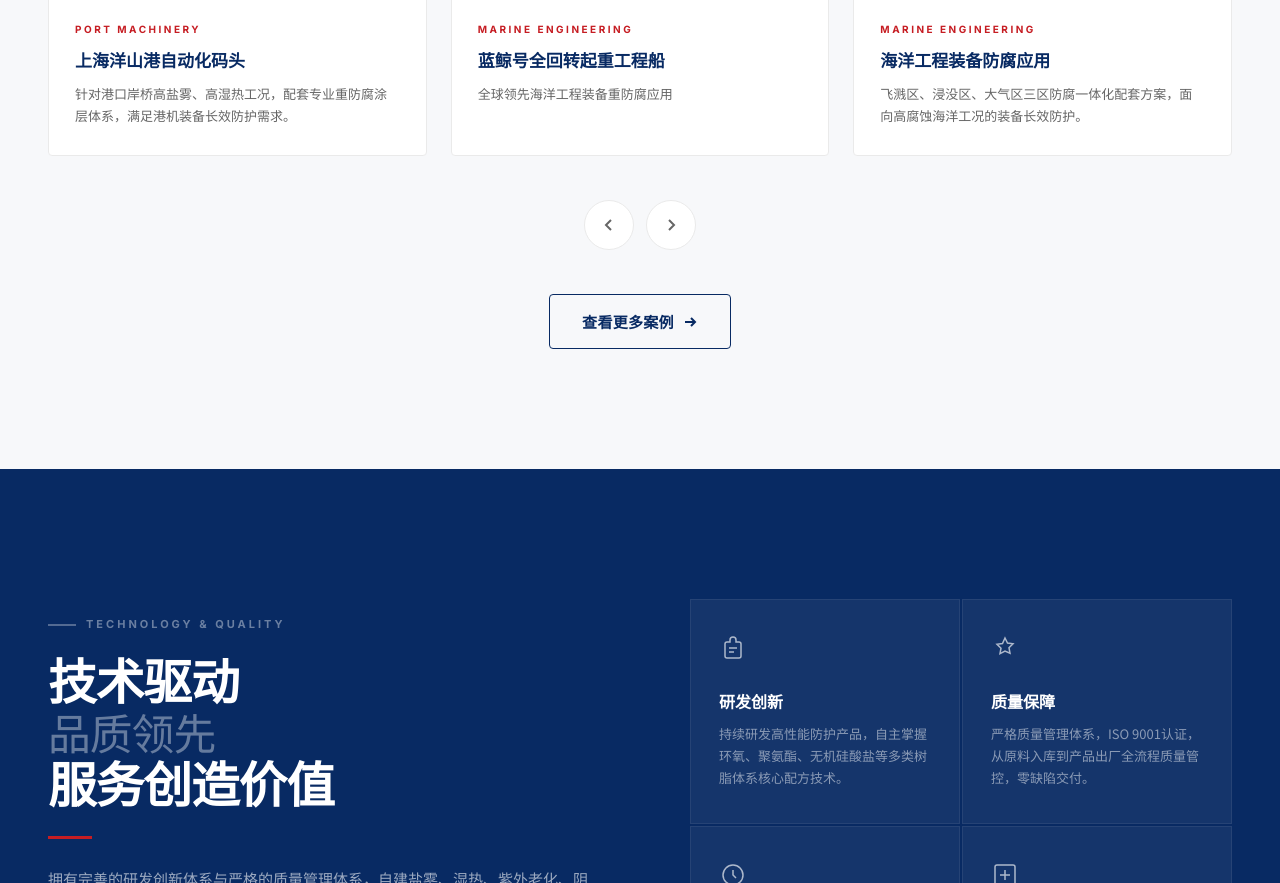
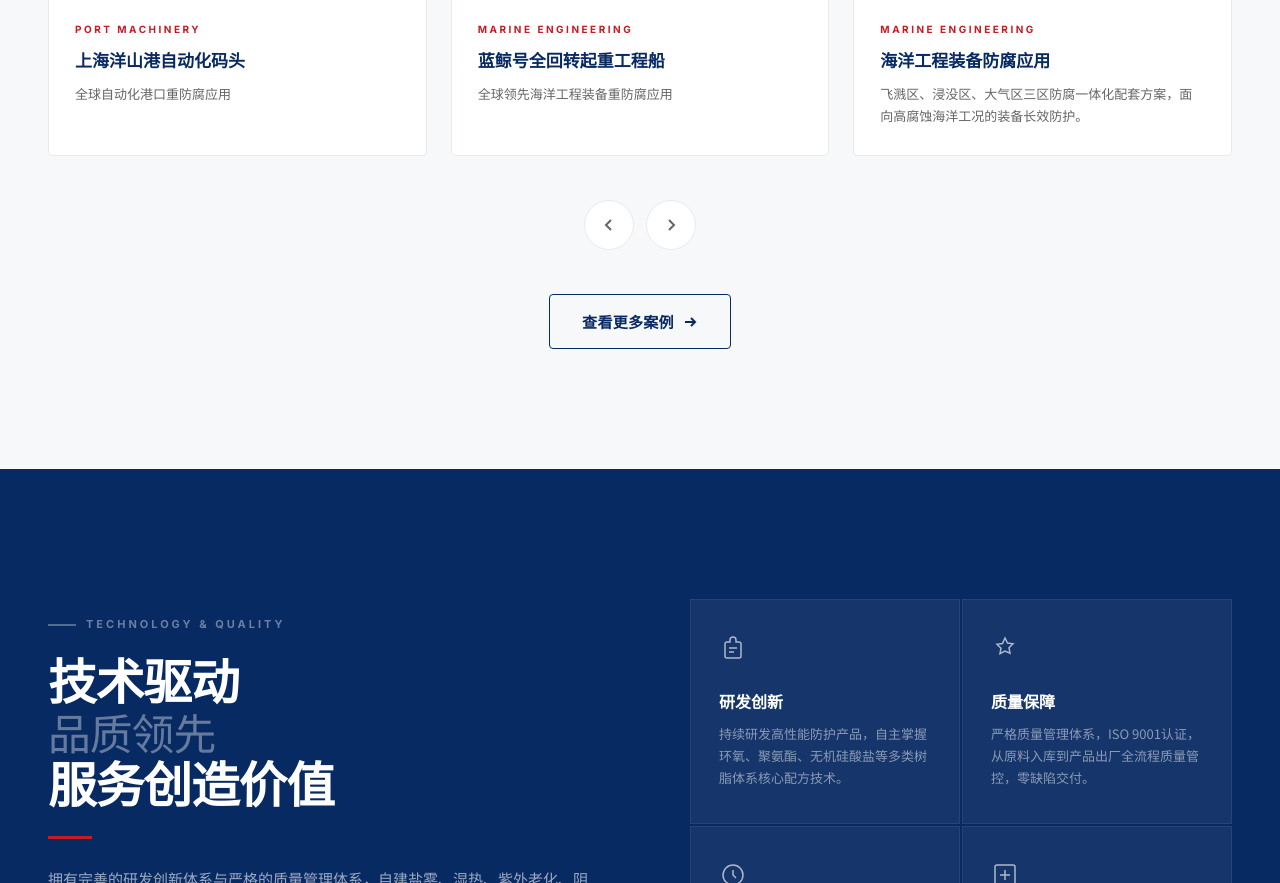
Before and after one commit to chenfeini/jinhua-coatings-website, a plain HTML site: page index.html in a window 1280 px wide. Shown: the part 2924-3807 px from the top of the page. Drawn offline with Linux system fonts and the light colour scheme.

Commit message:
Update project card 1 desc to 全球自动化港口重防腐应用
Co-Authored-By: Claude Sonnet 4.6 <noreply@anthropic.com>

```diff
--- a/index.html
+++ b/index.html
@@ -979,7 +979,7 @@ footer { background: var(--blue-dark); }
           <div class="proj-body">
             <div class="proj-cat">Port Machinery</div>
             <div class="proj-title">上海洋山港自动化码头</div>
-            <div class="proj-desc">针对港口岸桥高盐雾、高湿热工况，配套专业重防腐涂层体系，满足港机装备长效防护需求。</div>
+            <div class="proj-desc">全球自动化港口重防腐应用</div>
           </div>
         </div>
 
```
